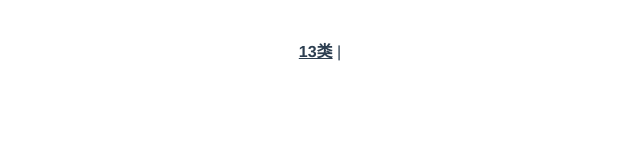
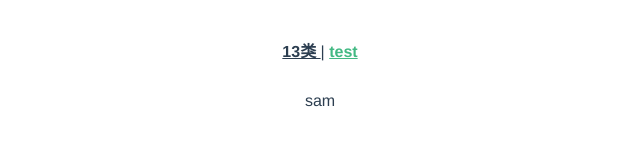
Before and after one commit to q1113111/TypeScriptLearn, a Vue app in the folder typescript/: page /test in a window 1280 px wide. Before the commit this address had no page. Shown: the top 160 px of the page, without its empty margins (320-960 px from the left). Built offline with nearby package versions, Linux system fonts and the light colour scheme.

Commit message:
Merge branch 'main' of https://github.com/q1113111/TypeScriptLearn into main

```diff
--- a/typescript/src/App.vue
+++ b/typescript/src/App.vue
@@ -1,8 +1,13 @@
 <template>
   <div id="nav">
-    <router-link to="/13">13类</router-link> |
+    <router-link to="/13">
+      13类
+    </router-link> |
+    <router-link to="/test">
+      test
+    </router-link>
   </div>
-  <router-view/>
+  <router-view />
 </template>
 
 <style lang="scss">
--- a/typescript/src/router/index.ts
+++ b/typescript/src/router/index.ts
@@ -5,6 +5,11 @@ const routes: Array<RouteRecordRaw> = [
     path: '/13',
     name: '13',
     component: () => import('../views/13类.vue')
+  },
+  {
+    path: '/test',
+    name: 'test',
+    component: () => import('../views/test.vue')
   }
 ]
 
--- /dev/null
+++ b/typescript/src/views/test.vue
@@ -0,0 +1,9 @@
+<template>
+  {{ a='sam' }}
+</template>
+
+<script setup lang="ts">
+import { ref } from 'vue'
+const a = ref(0)
+a.value = 'sam'
+</script>
```
Also changed, not shown: 1 other file (tests, documents, lock files or other folders).
